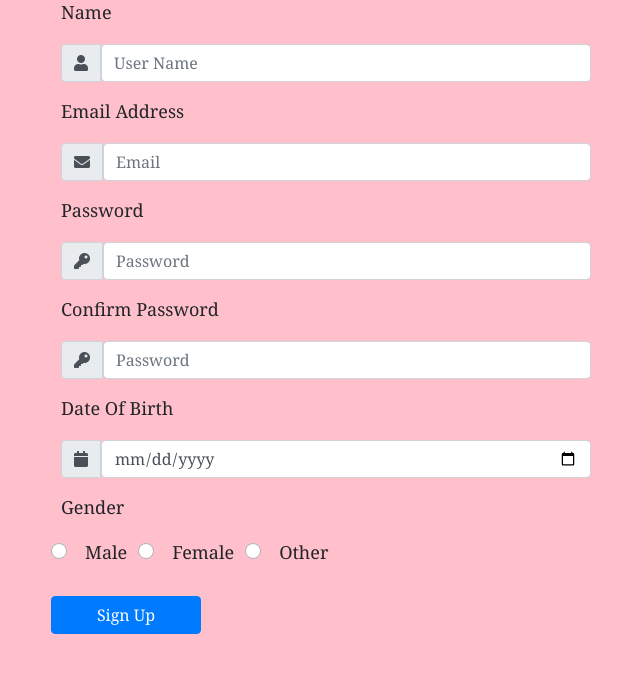
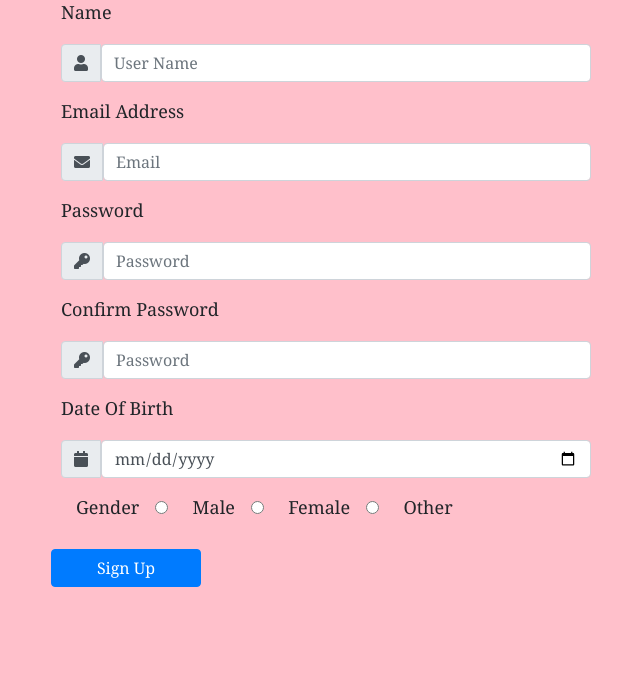
Before and after one commit to VECHAPAVANKUMAR/Software_App_Development, a Flask app: page / in a window 1280 px wide. Shown: the part 92-765 px from the top of the page, without its empty margins (319-959 px from the left). Run offline with Flask 2, Linux system fonts and the light colour scheme; some libraries are stand-ins or nearby versions.

Commit message:
Completed Gender Functionality

```diff
--- a/Web Programming/project1/application.py
+++ b/Web Programming/project1/application.py
@@ -44,12 +44,8 @@ def profile() :
     dateOfBirth = request.form.get("dob")
     user_details.append(dateOfBirth)
 
-    if request.form.get("male") == "on" :
-        user_details.append("Male")
-    elif request.form.get("female") == "on" :
-        user_details.append("Female")
-    else :
-        user_details.append("Other")
+    gender = request.form["options"]
+    user_details.append(gender)
 
     if request.method == "GET" :
         return render_template("register1.html")
--- a/Web Programming/project1/templates/register.html
+++ b/Web Programming/project1/templates/register.html
@@ -23,8 +23,8 @@
             padding-left: 10px;
         }
 
-        label {
-            margin-right: 20px;
+        input[type="radio"] {
+            margin: 0 10px 0 12px;
         }
     </style>
 
@@ -111,25 +111,24 @@
 
                         </div>
 
-                        <label for="gen">Gender</label><br>
+                        <div class="col-xs-12 col-sm-12 col-md-12 col-lg-12">
 
-                        <div class="custom-control custom-radio custom-control-inline">
+                            <label for="gen">Gender</label>
 
-                            <input type="radio" class="custom-control-input form-control" id="male" name="gender">
-                            <label class="custom-control-label" for="male" style="padding-right: 15px;">Male</label>
+                            <input type="radio" name="options" id="male" value="Male" required>
+                            <label>Male</label></input>
 
-                            <input type="radio" class="custom-control-input form-control" id="female" name="gender">
-                            <label class="custom-control-label" for="female" style="padding-right: 15px;">Female</label>
+                            <input type="radio" name="options" id="female" value="Female" required>
+                            <label>Female</label></input>
 
-                            <input type="radio" class="custom-control-input form-control" id="other" name="gender">
-                            <label class="custom-control-label" for="other">Other</label>
+                            <input type="radio" name="options" id="other" value="Other" required>
+                            <label>Other</label></input>
 
                         </div>
 
                         <div style="padding-top: 10px;">
                             <button type="submit" class="btn btn-primary" style="width: 150px;">Sign Up</button>
                         </div>
-
                     </form>
 
             </div>
```
